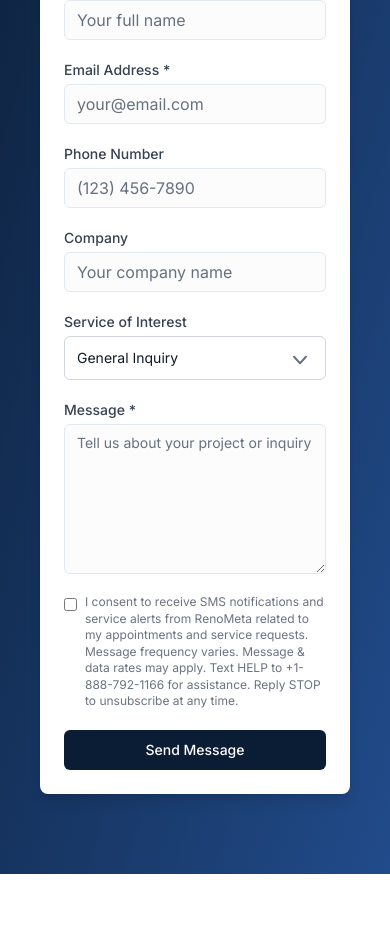
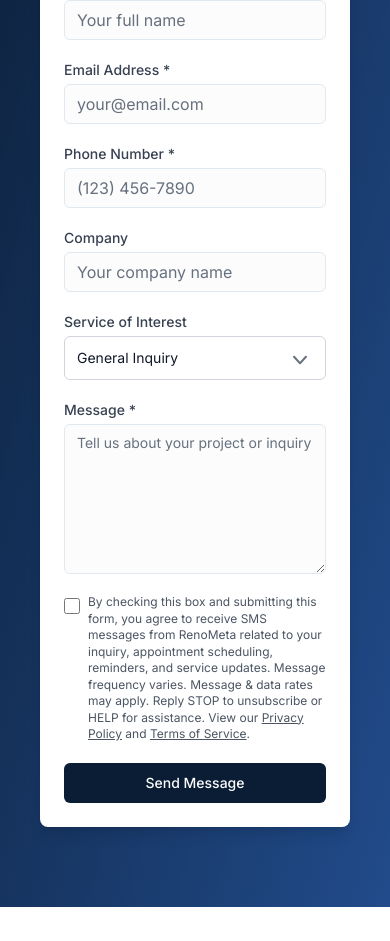
Before and after one commit to aarong1911/renometa-website-v5, a React (Vite) app: page /blog in a window 390 px wide. Shown: the part 3002-3943 px from the top of the page. Built offline with nearby package versions, Linux system fonts and the light colour scheme.

Commit message:
Update ContactForm to require phone number and consent

```diff
--- a/src/components/ui/ContactForm.tsx
+++ b/src/components/ui/ContactForm.tsx
@@ -10,7 +10,7 @@ interface ContactFormProps {
 
 const ContactForm = ({ onSuccess }: ContactFormProps) => {
   const { formData, isSubmitting, handleChange, handleSubmit } = useContactForm({
-    onSuccess
+    onSuccess,
   });
 
   return (
@@ -31,6 +31,7 @@ const ContactForm = ({ onSuccess }: ContactFormProps) => {
               className="w-full text-gray-900 placeholder-gray-500"
             />
           </div>
+
           <div>
             <label htmlFor="email" className="block text-sm font-medium text-gray-700 mb-1">
               Email Address *
@@ -46,9 +47,10 @@ const ContactForm = ({ onSuccess }: ContactFormProps) => {
               className="w-full text-gray-900 placeholder-gray-500"
             />
           </div>
+
           <div>
             <label htmlFor="phone" className="block text-sm font-medium text-gray-700 mb-1">
-              Phone Number
+              Phone Number *
             </label>
             <Input
               id="phone"
@@ -57,9 +59,11 @@ const ContactForm = ({ onSuccess }: ContactFormProps) => {
               value={formData.phone}
               onChange={handleChange}
               placeholder="(123) 456-7890"
+              required
               className="w-full text-gray-900 placeholder-gray-500"
             />
           </div>
+
           <div>
             <label htmlFor="company" className="block text-sm font-medium text-gray-700 mb-1">
               Company
@@ -84,7 +88,7 @@ const ContactForm = ({ onSuccess }: ContactFormProps) => {
             name="service"
             value={formData.service}
             onChange={handleChange}
-            className="w-full border border-gray-300 rounded-md bg-white text-gray-900 placeholder-gray-500 appearance-none h-11 pl-3 pr-12 text-sm"
+            className="w-full border border-gray-300 rounded-md bg-white text-gray-900 appearance-none h-11 pl-3 pr-12 text-sm"
           >
             <option value="general">General Inquiry</option>
             <option value="website-development">Smart Website Development</option>
@@ -94,12 +98,12 @@ const ContactForm = ({ onSuccess }: ContactFormProps) => {
             <option value="integration">Seamless Integration</option>
           </select>
 
-          {/* Custom centered arrow */}
           <div className="pointer-events-none absolute right-3 top-1/2 -translate-y-1/2 mt-3.5">
             <svg
               className="w-7 h-7 text-gray-500"
               viewBox="0 0 20 20"
               fill="currentColor"
+              aria-hidden="true"
             >
               <path
                 fillRule="evenodd"
@@ -125,7 +129,6 @@ const ContactForm = ({ onSuccess }: ContactFormProps) => {
           />
         </div>
 
-        {/* ✅ Consent Checkbox */}
         <div className="md:col-span-2 flex items-start space-x-2">
           <input
             type="checkbox"
@@ -134,12 +137,31 @@ const ContactForm = ({ onSuccess }: ContactFormProps) => {
             required
             checked={formData.consent}
             onChange={handleChange}
-            className="mt-1"
+            className="mt-1 h-4 w-4 shrink-0"
           />
-          <label htmlFor="contact-consent" className="text-xs text-gray-500 leading-snug">
-            I consent to receive SMS notifications and service alerts from RenoMeta related to my appointments and service requests.
-            Message frequency varies. Message & data rates may apply. Text HELP to +1-888-792-1166 for assistance.
-            Reply STOP to unsubscribe at any time.
+          <label htmlFor="contact-consent" className="text-xs text-gray-600 leading-snug">
+            By checking this box and submitting this form, you agree to receive SMS messages from
+            RenoMeta related to your inquiry, appointment scheduling, reminders, and service
+            updates. Message frequency varies. Message &amp; data rates may apply. Reply STOP to
+            unsubscribe or HELP for assistance. View our{' '}
+            <a
+              href="/privacy-policy"
+              target="_blank"
+              rel="noopener noreferrer"
+              className="underline hover:text-gray-800"
+            >
+              Privacy Policy
+            </a>{' '}
+            and{' '}
+            <a
+              href="/terms-of-service"
+              target="_blank"
+              rel="noopener noreferrer"
+              className="underline hover:text-gray-800"
+            >
+              Terms of Service
+            </a>
+            .
           </label>
         </div>
 
```
